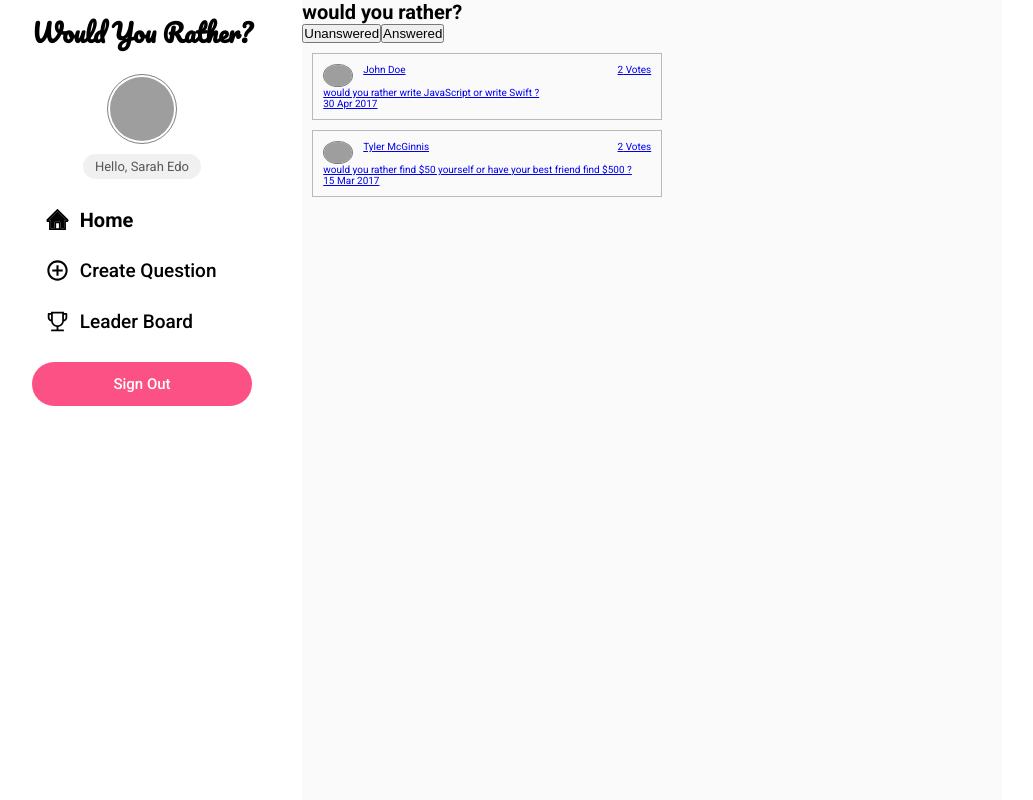
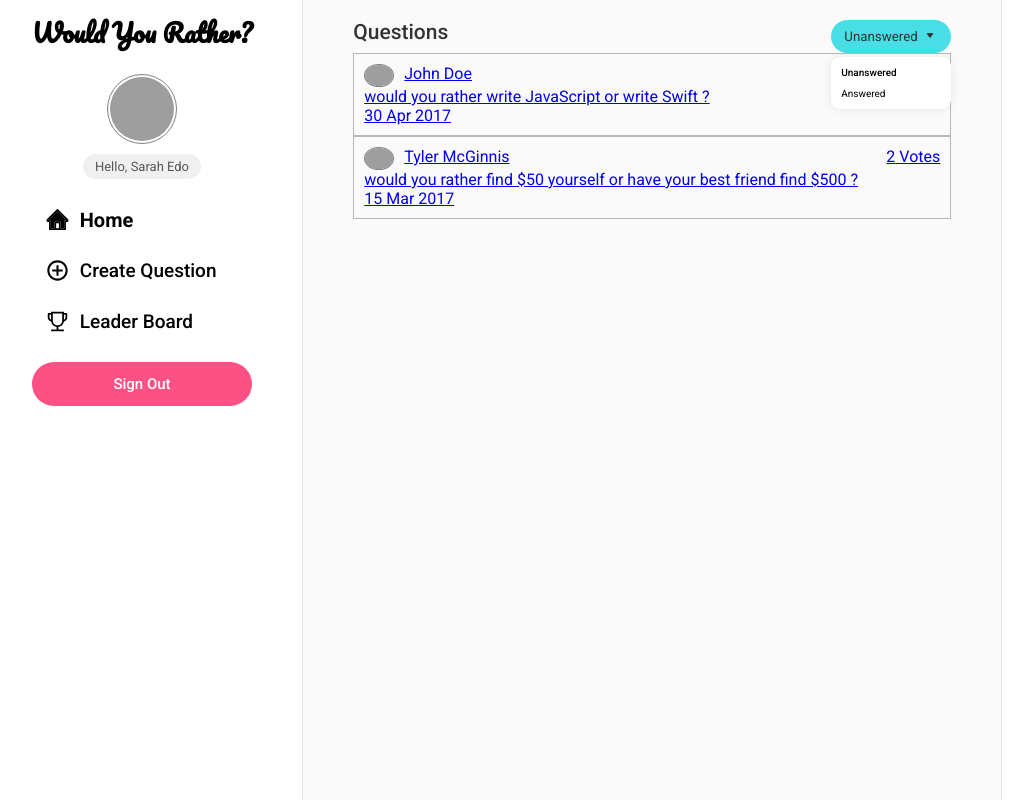
Before and after one commit to AbdulrhmanJo/WouldYouRather, a React (Create React App) app: page / in a window 1280 px wide. Both pictures are taken after a click on the button "Unanswered". Shown: the whole page, without its empty margins (148-1181 px from the left). Built offline with nearby package versions, Linux system fonts and the light colour scheme; grey boxes are pictures that could not be loaded.

Commit message:
add dropdown menu to navigate between questions

```diff
--- a/src/components/App.js
+++ b/src/components/App.js
@@ -7,29 +7,21 @@ import PollPage from './pollPage'
 import Leaderboard from './Leaderboard'
 import NewPoll from './newPoll'
 import Navbar from './Navbar';
-import { setAuthedUser } from '../actions/authedUser'
 import Login from './login'
 class App extends Component {
-
-
-  signOut = (event) => {
-    event.preventDefault()
-    const id = null
-    this.props.dispatch(setAuthedUser(id))
-  }
 
   componentDidMount(){
     this.props.dispatch(handleInitialData())
   }
 
   render(){
-    const { unAuthorised, user} = this.props
+    const { unAuthorised } = this.props
     return (
       <BrowserRouter>
         { unAuthorised
           ? <Login />
           : <div className='container'>
-              <Navbar user={user} signOut={this.signOut}/>
+              <Navbar />
               <div className="main">
                 <Route exact path='/' component={Home} />
                 <Route path='/add' component={NewPoll} />
@@ -44,11 +36,9 @@ class App extends Component {
   }
 }
 
-const mapStateToProp = ({authedUser, users}) => {
-  const user = users[authedUser]
+const mapStateToProp = ({authedUser}) => {
   return{
     unAuthorised: authedUser === null,
-    user
   }
 }
 
--- a/src/components/Navbar.js
+++ b/src/components/Navbar.js
@@ -63,7 +63,7 @@ class Navbar extends Component {
                         <span className="nav-list--item-text">leader board</span>
                 </NavLink>
             </ul>
-            <button className='nav-btn' onClick={this.props.signOut}>sign Out</button>
+            <button className='nav-btn' onClick={this.signOut}>sign Out</button>
         </nav>
         )
     }
--- a/src/components/home.js
+++ b/src/components/home.js
@@ -7,8 +7,8 @@ class Home extends Component {
         questionType: 'Unanswered'
     }
 
-    handleSwitchBtn = (event) => {
-        const val = event.target.value
+    handleChoice = (event) => {
+        const val = event.target.innerText
         if(val !== this.state.questionType){
             this.setState({
                 questionType: val
@@ -16,14 +16,54 @@ class Home extends Component {
         }
     }
 
+    handleSwitchBtn = (event) => {
+        const btn = event.target
+        btn.nextSibling.classList.toggle("show")
+    }
+
+    closeDropDwon = (event) => {
+        if (!event.target.matches('.dropdown-btn')) {
+            var dropdowns = document.getElementsByClassName("dropdown-choices");
+            var i;
+            for (i = 0; i < dropdowns.length; i++) {
+              var openDropdown = dropdowns[i];
+              if (openDropdown.classList.contains('show')) {
+                openDropdown.classList.remove('show');
+              }
+            }
+          }
+    }
+
+    componentDidMount(){
+        document.addEventListener('click', this.closeDropDwon)
+    }
+    componentWillUnmount(){
+        document.removeEventListener('click', this.closeDropDwon)
+    }
     render(){
         const { answeredQuestionsID,  unAnsweredQuestionsID} = this.props
         const { questionType } = this.state
+
         return(
             <div>
-                <h1>would you rather?</h1>
-                <button onClick={this.handleSwitchBtn} value="Unanswered">Unanswered</button>
-                <button onClick={this.handleSwitchBtn} value="Answered">Answered</button>
+                <div className="top-section">
+                    <h1 className="top-section--heading">Questions</h1>
+                    <div className="dropdown">
+                        <button className="dropdown-btn" onClick={this.handleSwitchBtn}>{questionType}</button>
+                            {
+                               questionType ===  'Unanswered'
+                                ?   <div className="dropdown-choices">
+                                        <div onClick={this.handleChoice} className="choice-active">Unanswered</div>
+                                        <div onClick={this.handleChoice}>Answered</div>
+                                    </div>
+                                :   <div className="dropdown-choices">
+                                        <div onClick={this.handleChoice}>Unanswered</div>
+                                        <div onClick={this.handleChoice} className="choice-active">Answered</div>
+                                    </div>
+                            }
+                    </div>
+                </div>
+
                 {
                     (questionType === 'Answered' ? answeredQuestionsID : unAnsweredQuestionsID)
                         .map((id) => (
--- a/src/index.scss
+++ b/src/index.scss
@@ -117,13 +117,80 @@ body {
 .main{
   background-color: #FAFAFA ;
   min-width: 70rem;
+  border-left:  .1rem solid rgb(230, 230, 230);
+  border-right:  .1rem solid rgb(230, 230, 230);
+  padding: 2rem 5rem;
+}
+.top-section{
+  display: flex;
+  justify-content: space-between;
+  &--heading {
+    color:#333;
+    font-size: 2.1rem;
+    font-weight: 500;
+  }
+
 }
 
+.dropdown {
+  position: relative;
+  &-choices{
+    box-shadow: 0px 0px 1rem 0rem rgba(0, 0, 0, 0.082);
+    width: 100%;
+    z-index: 10;
+    background-color: white;
+    padding: 1rem;
+    display: none;
+    margin-top: .4rem;
+    border-radius: .9rem;
+    position: absolute;
+    & > div{
+      &:not(:last-child){
+        margin-bottom: 1rem;
+      }
+    cursor: pointer;
+  }
+  }
+  width: 12rem;
+  &-btn {
+    padding: .9rem 1.3rem;
+    width: 100%;
+    border-radius: 6rem;
+    background-color: #47dee6;
+    color: #333;
+    border: 0;
+    transition: all 0.2s;
+    font-family: inherit; /* Important for vertical align on mobile phones */
+
+    z-index: 2;
+    position: relative;
+    text-align: left;
+    outline: none;
+
+    &:hover {
+      background-color: #42cfd6;
+    }
+
+    &::after {
+      position: absolute;
+      right: 1.7rem;
+      top: 1.3rem;
+      content: "";
+      width: 0px;
+      height: 0px;
+      border-style: solid;
+      border-width: 0.5rem 0.4rem 0 0.4rem;
+      border-color: #333 transparent transparent transparent;
+      border-radius: 0.4rem;
+    }
+  }
+}
+
+
 .question{
+  font-size: 1.6rem;
   display: block;
   border: .1rem solid rgb(185, 185, 185);
-  margin: 1rem;
-  width: 35rem;
   padding: 1rem;
     &-header{
     display: flex;
@@ -184,3 +251,11 @@ th,td {
   font-weight: 700;
   font-size: 2rem;
 }
+
+.show{
+  display: block;
+}
+
+.choice-active{
+  font-weight: 500;
+}
```
